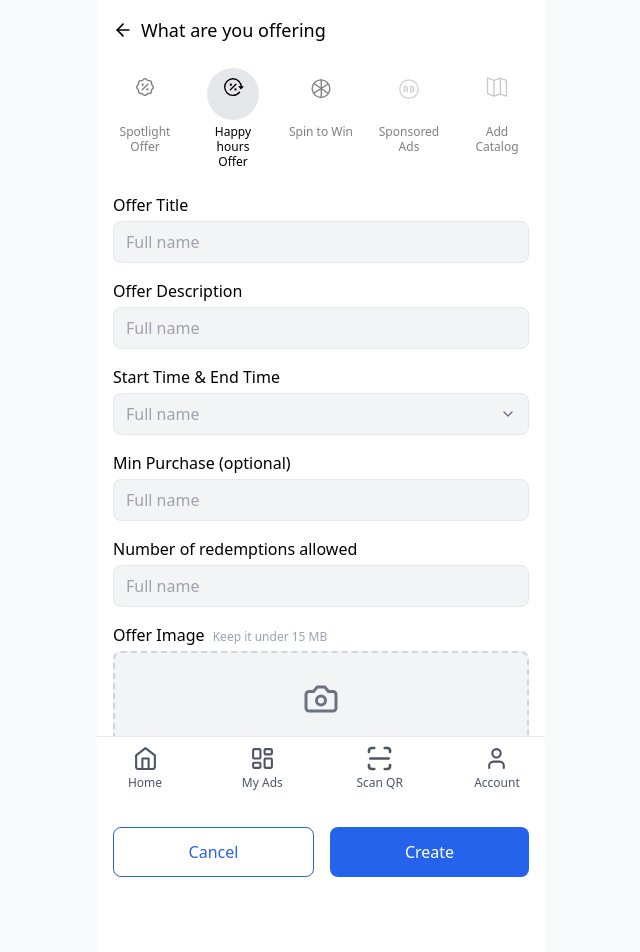
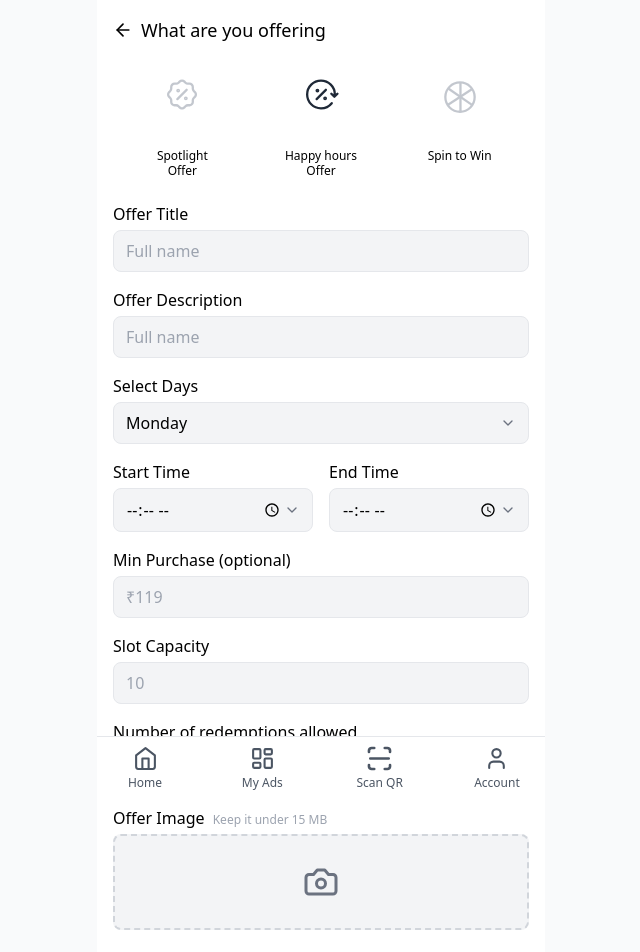
Before and after one commit to DevxD98/Owner-s-page, a React (Vite) app: page /create-offer in a window 1280 px wide. Shown: the top 952 px of the page, without its empty margins (319-959 px from the left). Built offline with nearby package versions, Linux system fonts and the light colour scheme.

Commit message:
feat: implement new offer creation flow in CreateOfferPage

```diff
--- a/src/pages/CreateOfferPage.jsx
+++ b/src/pages/CreateOfferPage.jsx
@@ -1,20 +1,17 @@
 import React, { useState } from 'react';
 import { useNavigate } from 'react-router-dom';
-import { ArrowLeft, ChevronDown } from 'lucide-react';
+import { ArrowLeft, ChevronDown, X } from 'lucide-react';
 import SpotlightOfferIcon from '../components/icons/SpotlightOfferIcon';
 import HappyhoursOfferIcon from '../components/icons/HappyhoursOfferIcon';
 import SpintoWinIcon from '../components/icons/SpintoWinIcon';
-import SponsoredAdsIcon from '../components/icons/SponsoredAdsIcon';
-import AddCatalogIcon from '../components/icons/AddCatalogIcon';
 import CameraIcon from '../components/icons/CameraIcon';
+import DatePicker from '../components/DatePicker';
 import { useApp } from '../contexts/AppContext';
 
 const offerTypes = [
-  { id: 'spotlight', icon: <SpotlightOfferIcon size={36} className="mx-auto" />, label: 'Spotlight Offer' },
-  { id: 'happyhours', icon: <HappyhoursOfferIcon size={36} className="mx-auto" />, label: 'Happy hours Offer' },
-  { id: 'spintowin', icon: <SpintoWinIcon size={36} className="mx-auto" />, label: 'Spin to Win' },
-  { id: 'sponsored', icon: <SponsoredAdsIcon size={36} className="mx-auto" />, label: 'Sponsored Ads' },
-  { id: 'catalog', icon: <AddCatalogIcon size={36} className="mx-auto" />, label: 'Add Catalog' },
+  { id: 'spotlight', icon: <SpotlightOfferIcon size={60} className="mx-auto" />, label: 'Spotlight Offer' },
+  { id: 'happyhours', icon: <HappyhoursOfferIcon size={60} className="mx-auto" />, label: 'Happy hours Offer' },
+  { id: 'spintowin', icon: <SpintoWinIcon size={60} className="mx-auto" />, label: 'Spin to Win' },
 ];
 
 const CreateOfferPage = () => {
@@ -31,9 +28,45 @@ const CreateOfferPage = () => {
     validityPeriod: '',
     isVisible: true,
     offerImage: null,
+    imagePreview: null,
     spinnerOffers: ['', ''],
-    spinnerProbabilities: ['50', '50']
+    spinnerProbabilities: ['50', '50'],
+    selectedDay: 'Monday',
+    slotCapacity: ''
   });
+
+  const addSpinnerOffer = () => {
+    setOfferData({
+      ...offerData,
+      spinnerOffers: [...offerData.spinnerOffers, ''],
+      spinnerProbabilities: [...offerData.spinnerProbabilities, '0']
+    });
+  };
+
+  const removeSpinnerOffer = (index) => {
+    const newOffers = [...offerData.spinnerOffers];
+    const newProbs = [...offerData.spinnerProbabilities];
+
+    newOffers.splice(index, 1);
+    newProbs.splice(index, 1);
+
+    setOfferData({
+      ...offerData,
+      spinnerOffers: newOffers,
+      spinnerProbabilities: newProbs
+    });
+  };
+
+  const handleImageChange = (e) => {
+    const file = e.target.files[0];
+    if (file) {
+      setOfferData({
+        ...offerData,
+        offerImage: file,
+        imagePreview: URL.createObjectURL(file)
+      });
+    }
+  };
 
   const handleInputChange = (e) => {
     const { name, value } = e.target;
@@ -57,11 +90,13 @@ const CreateOfferPage = () => {
       title: offerData.title,
       description: offerData.description,
       isActive: offerData.isVisible,
-      type: selectedOfferType
+      type: selectedOfferType,
+      offerImage: offerData.offerImage
     };
 
     if (selectedOfferType === 'spotlight') {
       offerPayload.validTill = offerData.validityPeriod;
+      offerPayload.minPurchase = offerData.minPurchase;
     } else {
       offerPayload.validTill = `${offerData.startTime} - ${offerData.endTime}`;
     }
@@ -80,17 +115,19 @@ const CreateOfferPage = () => {
       </div>
 
       {/* Offer Type Selection */}
-      <div className="flex flex-row justify-between px-4 mt-2 mb-6">
+      <div className="flex flex-row justify-around px-4 mt-2 mb-6">
         {offerTypes.map((type) => (
           <button
             key={type.id}
-            className={`flex flex-col items-center w-16 ${selectedOfferType === type.id ? 'opacity-100' : 'opacity-50'}`}
+            className={`flex flex-col items-center w-20`}
             onClick={() => setSelectedOfferType(type.id)}
           >
-            <div className={`p-2 rounded-full flex items-center justify-center ${selectedOfferType === type.id ? 'bg-gray-200' : ''}`}>
-              {type.icon}
+            <div className="p-2 flex items-center justify-center">
+              {React.cloneElement(type.icon, {
+                className: `mx-auto ${selectedOfferType === type.id ? 'text-gray-800' : 'text-gray-400 opacity-60'}`
+              })}
             </div>
-            <span className="text-xs text-center mt-1 leading-tight">{type.label}</span>
+            <span className={`text-xs text-center mt-1 leading-tight ${selectedOfferType === type.id ? 'font-medium' : ''}`}>{type.label}</span>
           </button>
         ))}
       </div>
@@ -105,7 +142,7 @@ const CreateOfferPage = () => {
               value={offerData.title}
               onChange={handleInputChange}
               className="w-full rounded-lg border bg-gray-100 px-3 py-2"
-              placeholder="Enter offer title"
+              placeholder="Full name"
             />
           </div>
 
@@ -116,22 +153,17 @@ const CreateOfferPage = () => {
               value={offerData.description}
               onChange={handleInputChange}
               className="w-full rounded-lg border bg-gray-100 px-3 py-2"
-              placeholder="Enter offer description"
+              placeholder="Full name"
             />
           </div>
 
           <div>
             <label className="block font-medium mb-1">Validity Period</label>
-            <div className="relative w-full rounded-lg border bg-gray-100 px-3 py-2 flex items-center">
-              <input
-                name="validityPeriod"
+            <DatePicker
               value={offerData.validityPeriod}
-                onChange={handleInputChange}
-                className="flex-1 bg-transparent outline-none"
-                placeholder="Select validity period"
+              onChange={(date) => setOfferData({ ...offerData, validityPeriod: date })}
+              placeholder="Date"
             />
-              <ChevronDown size={16} className="text-gray-500" />
-            </div>
           </div>
 
           <div>
@@ -141,15 +173,26 @@ const CreateOfferPage = () => {
               value={offerData.minPurchase}
               onChange={handleInputChange}
               className="w-full rounded-lg border bg-gray-100 px-3 py-2"
-              placeholder="Enter minimum purchase amount"
+              placeholder="₹ 199"
             />
           </div>
 
           <div>
             <label className="block font-medium mb-1">Offer Image <span className="text-xs text-gray-400 ml-1">Keep it under 15 MB</span></label>
-            <div className="w-full h-24 bg-gray-100 rounded-lg flex items-center justify-center border-2 border-dashed border-gray-300 cursor-pointer hover:bg-gray-50 transition-colors">
+            <label htmlFor="offerImageUpload" className="w-full h-24 bg-gray-100 rounded-lg flex items-center justify-center border-2 border-dashed border-gray-300 cursor-pointer hover:bg-gray-50 transition-colors">
+              {offerData.imagePreview ? (
+                <img src={offerData.imagePreview} alt="Preview" className="h-full object-contain" />
+              ) : (
                 <CameraIcon size={36} className="text-gray-500" />
-            </div>
+              )}
+              <input
+                id="offerImageUpload"
+                type="file"
+                accept="image/*"
+                onChange={handleImageChange}
+                className="hidden"
+              />
+            </label>
           </div>
 
           <div className="flex items-center justify-between mt-2">
@@ -177,7 +220,7 @@ const CreateOfferPage = () => {
               type="submit"
               className="flex-1 py-3 bg-blue-600 text-white font-medium rounded-lg"
             >
-              Create
+              Save
             </button>
           </div>
         </form>
@@ -193,7 +236,7 @@ const CreateOfferPage = () => {
               value={offerData.title}
               onChange={handleInputChange}
               className="w-full rounded-lg border bg-gray-100 px-3 py-2"
-              placeholder="Enter offer title"
+              placeholder="Full name"
             />
           </div>
 
@@ -211,6 +254,28 @@ const CreateOfferPage = () => {
                   className="flex-1 rounded-lg border bg-gray-100 px-3 py-2"
                   placeholder={`Offer ${index + 1}`}
                 />
+                <button
+                  type="button"
+                  className="p-1 text-gray-400 hover:text-gray-600"
+                  onClick={() => removeSpinnerOffer(index)}
+                >
+                  <X size={16} />
+                </button>
+              </div>
+            ))}
+            <button
+              type="button"
+              onClick={addSpinnerOffer}
+              className="w-full py-2 border border-gray-300 rounded-lg text-sm text-gray-600 hover:bg-gray-50 transition-colors mt-2"
+            >
+              Add Spinner Offer
+            </button>
+          </div>
+
+          <div>
+            <label className="block font-medium mb-1">Probability</label>
+            {offerData.spinnerOffers.map((_, index) => (
+              <div key={`prob-${index}`} className="flex items-center gap-2 mb-2">
                 <input
                   type="number"
                   value={offerData.spinnerProbabilities[index]}
@@ -219,35 +284,40 @@ const CreateOfferPage = () => {
                     newProbs[index] = e.target.value;
                     setOfferData({ ...offerData, spinnerProbabilities: newProbs });
                   }}
-                  className="w-20 rounded-lg border bg-gray-100 px-3 py-2"
-                  placeholder="%"
+                  className="w-full rounded-lg border bg-gray-100 px-3 py-2"
+                  placeholder={`% chance to land on entry ${index + 1}`}
                   min="0"
                   max="100"
                 />
-                <span className="text-sm text-gray-500">%</span>
               </div>
             ))}
           </div>
 
           <div>
             <label className="block font-medium mb-1">Validity Period</label>
-            <div className="relative w-full rounded-lg border bg-gray-100 px-3 py-2 flex items-center">
-              <input
-                name="validityPeriod"
+            <DatePicker
               value={offerData.validityPeriod}
-                onChange={handleInputChange}
-                className="flex-1 bg-transparent outline-none"
-                placeholder="Select validity period"
+              onChange={(date) => setOfferData({ ...offerData, validityPeriod: date })}
+              placeholder="Date"
             />
-              <ChevronDown size={16} className="text-gray-500" />
-            </div>
           </div>
 
           <div>
             <label className="block font-medium mb-1">Offer Image <span className="text-xs text-gray-400 ml-1">Keep it under 15 MB</span></label>
-            <div className="w-full h-24 bg-gray-100 rounded-lg flex items-center justify-center border-2 border-dashed border-gray-300 cursor-pointer hover:bg-gray-50 transition-colors">
+            <label htmlFor="otherOfferImageUpload" className="w-full h-24 bg-gray-100 rounded-lg flex items-center justify-center border-2 border-dashed border-gray-300 cursor-pointer hover:bg-gray-50 transition-colors">
+              {offerData.imagePreview ? (
+                <img src={offerData.imagePreview} alt="Preview" className="h-full object-contain" />
+              ) : (
                 <CameraIcon size={36} className="text-gray-500" />
-            </div>
+              )}
+              <input
+                id="otherOfferImageUpload"
+                type="file"
+                accept="image/*"
+                onChange={handleImageChange}
+                className="hidden"
+              />
+            </label>
           </div>
 
           <div className="flex items-center justify-between mt-2">
@@ -275,7 +345,7 @@ const CreateOfferPage = () => {
               type="submit"
               className="flex-1 py-3 bg-blue-600 text-white font-medium rounded-lg"
             >
-              Create
+              Save
             </button>
           </div>
         </form>
@@ -347,23 +417,29 @@ const CreateOfferPage = () => {
 
           <div>
             <label className="block font-medium mb-1">Validity Period</label>
-            <div className="relative w-full rounded-lg border bg-gray-100 px-3 py-2 flex items-center">
-              <input
-                name="validityPeriod"
+            <DatePicker
               value={offerData.validityPeriod}
-                onChange={handleInputChange}
-                className="flex-1 bg-transparent outline-none"
-                placeholder="Full name"
+              onChange={(date) => setOfferData({ ...offerData, validityPeriod: date })}
+              placeholder="Date"
             />
-              <ChevronDown size={16} className="text-gray-500" />
-            </div>
           </div>
 
           <div>
             <label className="block font-medium mb-1">Offer Image <span className="text-xs text-gray-400 ml-1">Keep it under 15 MB</span></label>
-            <div className="w-full h-24 bg-gray-100 rounded-lg flex items-center justify-center border-2 border-dashed border-gray-300 cursor-pointer hover:bg-gray-50 transition-colors">
+            <label htmlFor="otherOfferImageUpload" className="w-full h-24 bg-gray-100 rounded-lg flex items-center justify-center border-2 border-dashed border-gray-300 cursor-pointer hover:bg-gray-50 transition-colors">
+              {offerData.imagePreview ? (
+                <img src={offerData.imagePreview} alt="Preview" className="h-full object-contain" />
+              ) : (
                 <CameraIcon size={36} className="text-gray-500" />
-            </div>
+              )}
+              <input
+                id="otherOfferImageUpload"
+                type="file"
+                accept="image/*"
+                onChange={handleImageChange}
+                className="hidden"
+              />
+            </label>
           </div>
 
           <div className="flex items-center justify-between mt-2">
@@ -391,14 +467,174 @@ const CreateOfferPage = () => {
               type="submit"
               className="flex-1 py-3 bg-blue-600 text-white font-medium rounded-lg"
             >
-              Create
+              Save
+            </button>
+          </div>
+        </form>
+      )}
+
+      {/* Happy Hours Offer Form */}
+      {selectedOfferType === 'happyhours' && (
+        <form className="flex flex-col px-4 gap-4" onSubmit={handleSubmit}>
+          <div>
+            <label className="block font-medium mb-1">Offer Title</label>
+            <input
+              name="title"
+              value={offerData.title}
+              onChange={handleInputChange}
+              className="w-full rounded-lg border bg-gray-100 px-3 py-2"
+              placeholder="Full name"
+            />
+          </div>
+
+          <div>
+            <label className="block font-medium mb-1">Offer Description</label>
+            <input
+              name="description"
+              value={offerData.description}
+              onChange={handleInputChange}
+              className="w-full rounded-lg border bg-gray-100 px-3 py-2"
+              placeholder="Full name"
+            />
+          </div>
+
+          <div>
+            <label className="block font-medium mb-1">Select Days</label>
+            <div className="relative w-full rounded-lg border bg-gray-100 px-3 py-2 flex items-center">
+              <select
+                name="selectedDay"
+                value={offerData.selectedDay || "Monday"}
+                onChange={handleInputChange}
+                className="flex-1 bg-transparent outline-none appearance-none w-full"
+              >
+                <option value="Monday">Monday</option>
+                <option value="Tuesday">Tuesday</option>
+                <option value="Wednesday">Wednesday</option>
+                <option value="Thursday">Thursday</option>
+                <option value="Friday">Friday</option>
+                <option value="Saturday">Saturday</option>
+                <option value="Sunday">Sunday</option>
+              </select>
+              <ChevronDown size={16} className="text-gray-500" />
+            </div>
+          </div>
+
+          <div className="flex gap-4">
+            <div className="flex-1">
+              <label className="block font-medium mb-1">Start Time</label>
+              <label className="relative w-full rounded-lg border bg-gray-100 px-3 py-2 flex items-center cursor-pointer">
+                <input
+                  type="time"
+                  name="startTime"
+                  value={offerData.startTime}
+                  onChange={handleInputChange}
+                  className="flex-1 bg-transparent outline-none appearance-none w-full cursor-pointer"
+                />
+                <ChevronDown size={16} className="text-gray-500 pointer-events-none" />
+              </label>
+            </div>
+
+            <div className="flex-1">
+              <label className="block font-medium mb-1">End Time</label>
+              <label className="relative w-full rounded-lg border bg-gray-100 px-3 py-2 flex items-center cursor-pointer">
+                <input
+                  type="time"
+                  name="endTime"
+                  value={offerData.endTime}
+                  onChange={handleInputChange}
+                  className="flex-1 bg-transparent outline-none appearance-none w-full cursor-pointer"
+                />
+                <ChevronDown size={16} className="text-gray-500 pointer-events-none" />
+              </label>
+            </div>
+          </div>
+
+          <div>
+            <label className="block font-medium mb-1">Min Purchase (optional)</label>
+            <input
+              name="minPurchase"
+              value={offerData.minPurchase}
+              onChange={handleInputChange}
+              className="w-full rounded-lg border bg-gray-100 px-3 py-2"
+              placeholder="₹119"
+            />
+          </div>
+
+          <div>
+            <label className="block font-medium mb-1">Slot Capacity</label>
+            <input
+              name="slotCapacity"
+              value={offerData.slotCapacity || ""}
+              onChange={handleInputChange}
+              className="w-full rounded-lg border bg-gray-100 px-3 py-2"
+              placeholder="10"
+              type="number"
+            />
+          </div>
+
+          <div>
+            <label className="block font-medium mb-1">Number of redemptions allowed</label>
+            <input
+              name="redemptionsAllowed"
+              value={offerData.redemptionsAllowed}
+              onChange={handleInputChange}
+              className="w-full rounded-lg border bg-gray-100 px-3 py-2"
+              placeholder="1"
+              type="number"
+            />
+          </div>
+
+          <div>
+            <label className="block font-medium mb-1">Offer Image <span className="text-xs text-gray-400 ml-1">Keep it under 15 MB</span></label>
+            <label htmlFor="happyHoursImageUpload" className="w-full h-24 bg-gray-100 rounded-lg flex items-center justify-center border-2 border-dashed border-gray-300 cursor-pointer hover:bg-gray-50 transition-colors">
+              {offerData.imagePreview ? (
+                <img src={offerData.imagePreview} alt="Preview" className="h-full object-contain" />
+              ) : (
+                <CameraIcon size={36} className="text-gray-500" />
+              )}
+              <input
+                id="happyHoursImageUpload"
+                type="file"
+                accept="image/*"
+                onChange={handleImageChange}
+                className="hidden"
+              />
+            </label>
+          </div>
+
+          <div className="flex items-center justify-between mt-2">
+            <span className="font-medium">Offer Visibility</span>
+            <label className="relative inline-flex items-center cursor-pointer">
+              <input
+                type="checkbox"
+                checked={offerData.isVisible}
+                onChange={handleToggleChange}
+                className="sr-only peer"
+              />
+              <div className="w-11 h-6 bg-gray-200 peer-focus:outline-none peer-focus:ring-4 peer-focus:ring-blue-300 rounded-full peer peer-checked:after:translate-x-full rtl:peer-checked:after:-translate-x-full peer-checked:after:border-white after:content-[''] after:absolute after:top-[2px] after:left-[2px] after:bg-white after:border-gray-300 after:border after:rounded-full after:h-5 after:w-5 after:transition-all peer-checked:bg-blue-600"></div>
+            </label>
+          </div>
+
+          <div className="mt-4 mb-8 flex space-x-4">
+            <button
+              type="button"
+              onClick={() => navigate(-1)}
+              className="flex-1 py-3 border border-blue-600 text-blue-600 font-medium rounded-lg"
+            >
+              Cancel
+            </button>
+            <button
+              type="submit"
+              className="flex-1 py-3 bg-blue-600 text-white font-medium rounded-lg"
+            >
+              Save
             </button>
           </div>
         </form>
       )}
 
       {/* Other Offer Types Form */}
-      {selectedOfferType !== 'spotlight' && selectedOfferType !== 'spintowin' && selectedOfferType !== 'sponsored' && (
+      {selectedOfferType !== 'spotlight' && selectedOfferType !== 'spintowin' && selectedOfferType !== 'happyhours' && selectedOfferType !== 'sponsored' && (
         <form className="flex flex-col px-4 gap-4" onSubmit={handleSubmit}>
           <div>
             <label className="block font-medium mb-1">Offer Title</label>
@@ -460,9 +696,20 @@ const CreateOfferPage = () => {
 
           <div>
             <label className="block font-medium mb-1">Offer Image <span className="text-xs text-gray-400 ml-1">Keep it under 15 MB</span></label>
-            <div className="w-full h-24 bg-gray-100 rounded-lg flex items-center justify-center border-2 border-dashed border-gray-300 cursor-pointer hover:bg-gray-50 transition-colors">
+            <label htmlFor="otherOfferImageUpload" className="w-full h-24 bg-gray-100 rounded-lg flex items-center justify-center border-2 border-dashed border-gray-300 cursor-pointer hover:bg-gray-50 transition-colors">
+              {offerData.imagePreview ? (
+                <img src={offerData.imagePreview} alt="Preview" className="h-full object-contain" />
+              ) : (
                 <CameraIcon size={36} className="text-gray-500" />
-            </div>
+              )}
+              <input
+                id="otherOfferImageUpload"
+                type="file"
+                accept="image/*"
+                onChange={handleImageChange}
+                className="hidden"
+              />
+            </label>
           </div>
 
           <div className="flex items-center justify-between mt-2">
@@ -490,7 +737,7 @@ const CreateOfferPage = () => {
               type="submit"
               className="flex-1 py-3 bg-blue-600 text-white font-medium rounded-lg"
             >
-              Create
+              Save
             </button>
           </div>
         </form>
```
Lines whose indentation alone changed are shown as unchanged.
